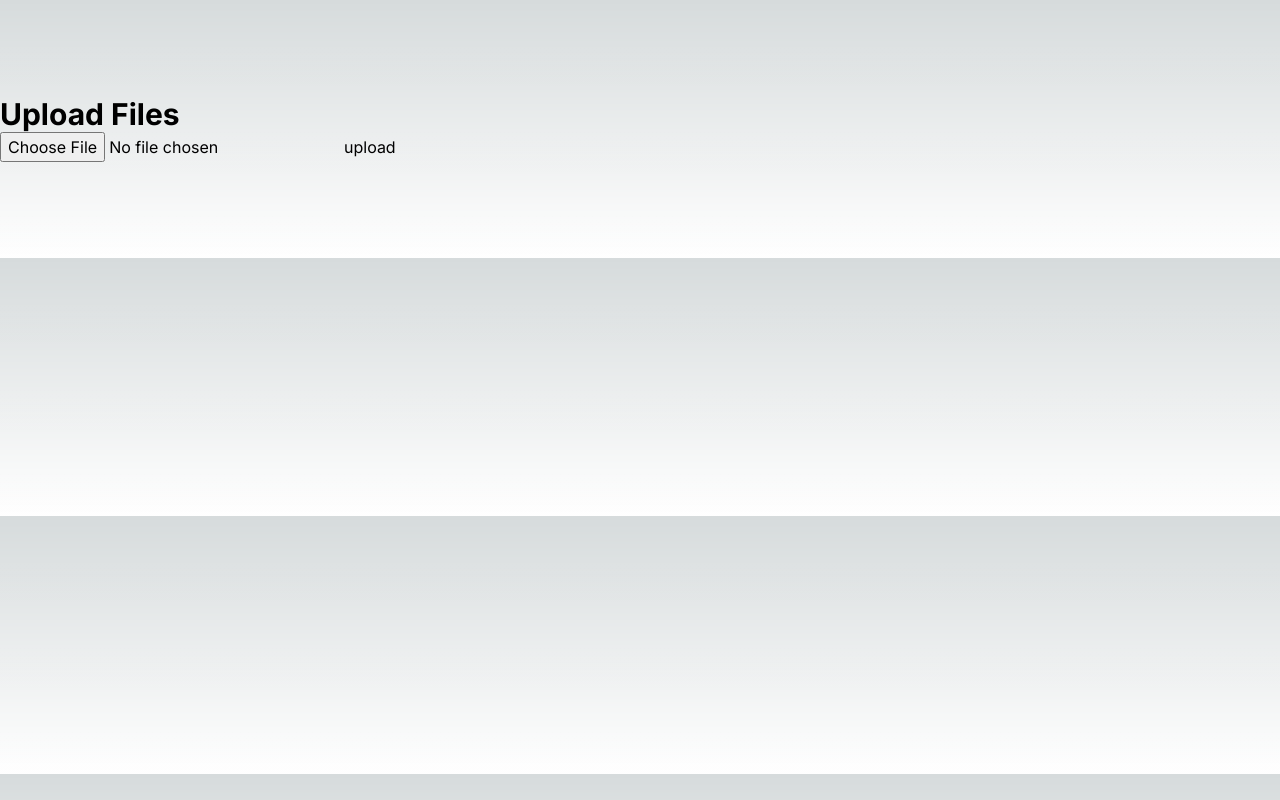
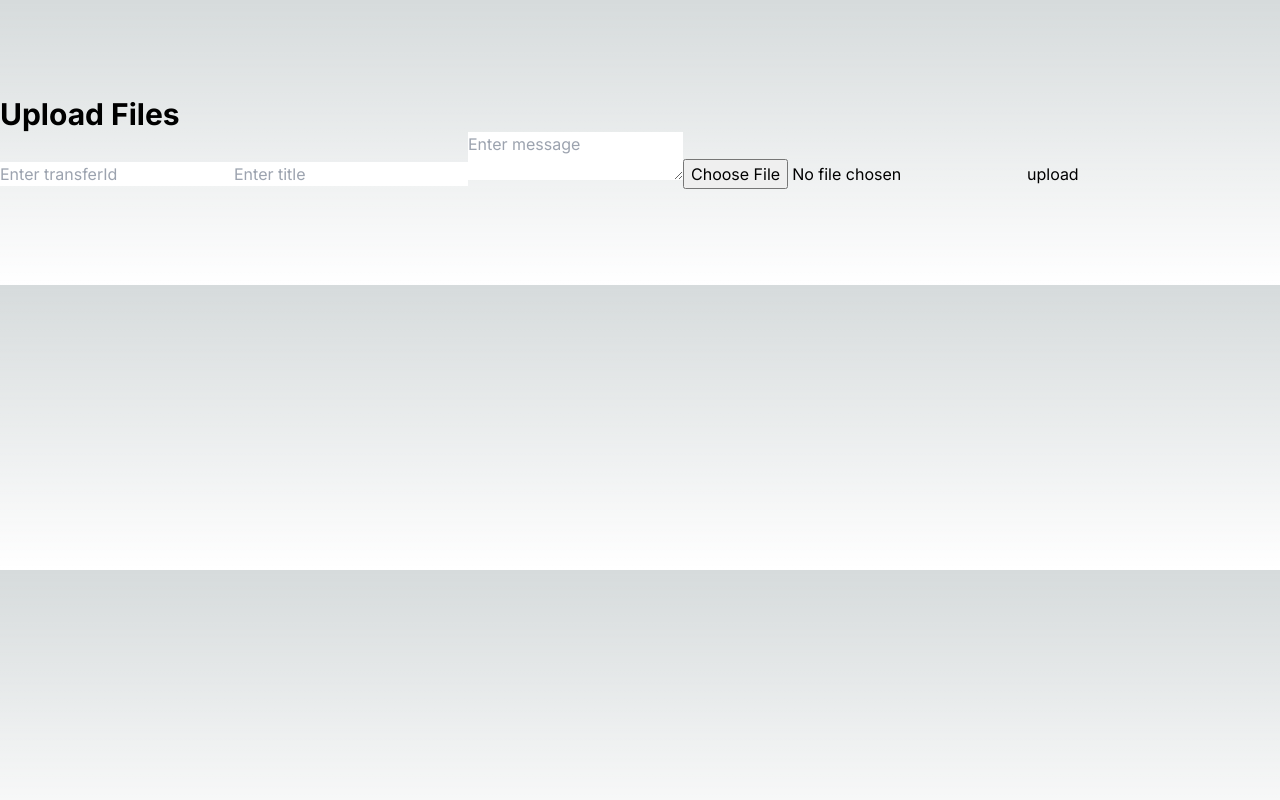
Before and after one commit to munozarturo/whizfile.com, a Next.js app: page / in a window 1280 px wide. Built offline with nearby package versions, Linux system fonts and the light colour scheme.

Commit message:
added base routes

```diff
--- a/src/app/api/route.ts
+++ b/src/app/api/route.ts
@@ -35,13 +35,29 @@ export async function POST(req: NextRequest) {
 
   const s3 = new S3();
 
-  await s3
+  const resp = await s3
     .putObject({
       Body: buffer,
       Bucket: "whizfile-com-transfers",
-      Key: file.name,
+      Key: data.get("transferId") as unknown as string,
     })
     .promise();
 
-  return Response.json({ message: "ok" }, { status: 200 });
+  console.log({
+    transferId: data.get("transferId"),
+    title: data.get("title"),
+    message: data.get("message"),
+  });
+
+  return Response.json(
+    {
+      message: "ok",
+      data: {
+        transferId: data.get("transferId"),
+        title: data.get("title"),
+        message: data.get("message"),
+      },
+    },
+    { status: 200 }
+  );
 }
--- a/src/app/page.tsx
+++ b/src/app/page.tsx
@@ -4,6 +4,9 @@ import React, { useState, ChangeEvent, FormEvent } from "react";
 
 export default function Home() {
   const [file, setFile] = useState<File>();
+  const [title, setTitle] = useState<string>("");
+  const [transferId, setTransferId] = useState<string>("");
+  const [message, setMessage] = useState<string>("");
 
   const onSubmit = async (e: React.FormEvent<HTMLFormElement>) => {
     e.preventDefault();
@@ -14,6 +17,9 @@ export default function Home() {
       const data = new FormData();
 
       data.set("file", file);
+      data.set("title", title);
+      data.set("message", message);
+      data.set("transferId", transferId);
 
       const res = await fetch("/api", {
         method: "POST",
@@ -32,6 +38,24 @@ export default function Home() {
         <h1 className="text-3xl font-bold">Upload Files</h1>
         <form onSubmit={onSubmit}>
           <input
+            type="text"
+            name="transferId"
+            placeholder="Enter transferId"
+            onChange={(e) => setTransferId(e.target.value)}
+          />
+          <input
+            type="text"
+            name="title"
+            placeholder="Enter title"
+            onChange={(e) => setTitle(e.target.value)}
+          />
+          <textarea
+            name="message"
+            placeholder="Enter message"
+            onChange={(e) => setMessage(e.target.value)}
+          ></textarea>
+
+          <input
             type="file"
             name="file"
             onChange={(e) => setFile(e.target.files?.[0])}
--- /dev/null
+++ b/src/app/receive/[transferId]/page.tsx
@@ -0,0 +1,9 @@
+export default function ReceiveTransferId(context: {
+  params: { transferId: string };
+}) {
+  return (
+    <>
+      <h1>Receive {context.params.transferId}</h1>
+    </>
+  );
+}
--- /dev/null
+++ b/src/app/receive/page.tsx
@@ -0,0 +1,7 @@
+export default function Receive() {
+  return (
+    <>
+      <h1>Receive</h1>
+    </>
+  );
+}
--- /dev/null
+++ b/src/app/send/page.tsx
@@ -0,0 +1,7 @@
+export default function Send() {
+  return (
+    <>
+      <h1>Send</h1>
+    </>
+  );
+}
```
